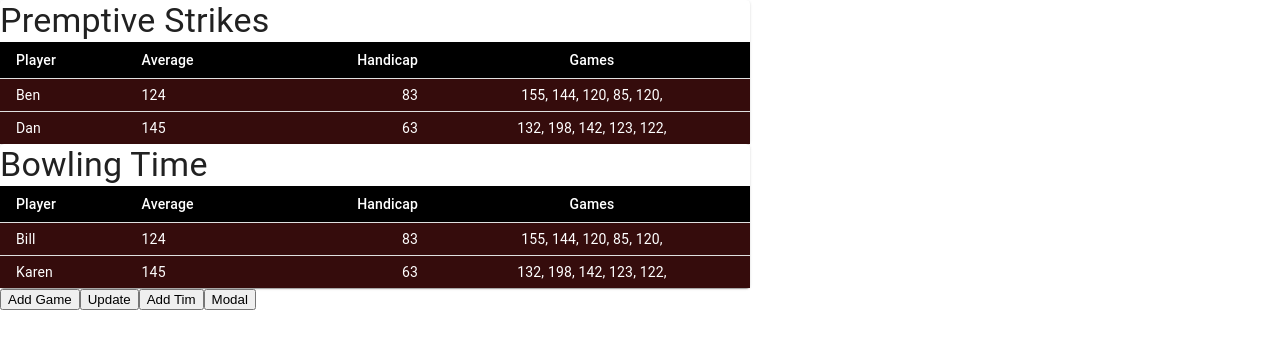
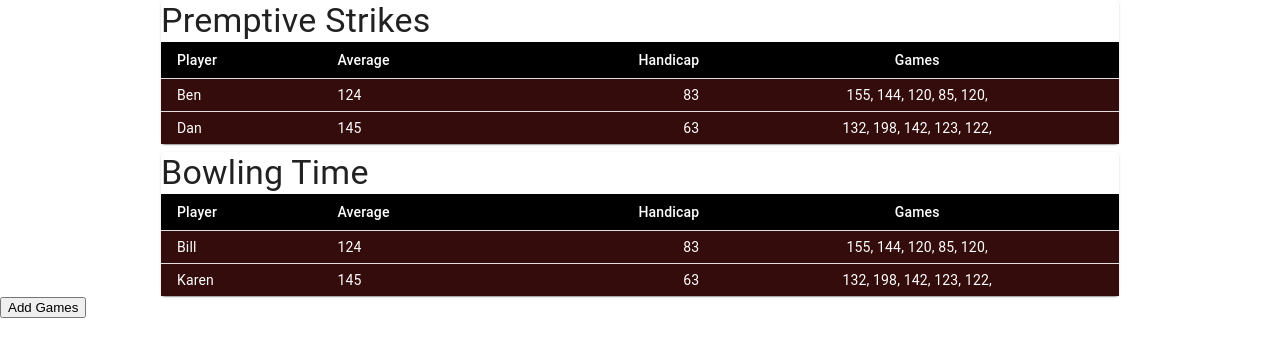
Before and after one commit to TinTooth/bowlingLeagueTracker, a React (Create React App) app in the folder bowling/: page / in a window 1280 px wide. Shown: the top 356 px of the page. Built offline with nearby package versions, Linux system fonts and the light colour scheme.

Commit message:
added grid containers for TeamTables

```diff
--- a/bowling/src/App.js
+++ b/bowling/src/App.js
@@ -7,6 +7,7 @@ import Modal from '@mui/material/Modal';
 import * as teams from "./data.json";
 import usePlayerUpdate from './usePlayerUpdate';
 import AddGames from './Components/AddGames/AddGames';
+import Grid from '@mui/material/Unstable_Grid2';
 
 function App() {
   const [data, setdata] = useState(teams);
@@ -21,19 +22,6 @@ function App() {
     },
   });
 
-  const addgame = () => {
-    console.log(data)
-    addGame(setdata,data,0,0,202);
-  }
-
-  const updateData = () => {
-    updateAll(setdata,data,0,1)
-  }
-
-  const addnewPlayer = () => {
-    addPlayer(setdata,data,0,"Tim")
-  }
-
   const handleModal = () => {
       if (modal === false) {
         setmodal(true);
@@ -46,12 +34,16 @@ function App() {
   return (
     <>
       <ThemeProvider theme = {darkTheme}>
-        <TeamTable team = {data.teams[0]}></TeamTable>
-        <TeamTable team = {data.teams[1]}></TeamTable>
-        <button onClick={addgame}>Add Game</button>
-        <button onClick={updateData}>Update</button>
-        <button onClick={addnewPlayer}>Add Tim</button>
-        <button onClick={handleModal}>Modal</button>
+      <Grid display="flex"
+    justifyContent="center"
+    alignItems="center" container rowSpacing={1} columnSpacing={{ xs: 5, sm: 1, md: 1 }}>
+        {data.teams.map((team,i)=>{
+          return (<Grid xs={4} sm={1} md={9} key={i}>
+            <TeamTable team = {data.teams[i]}></TeamTable>
+        </Grid>)
+        })}
+      </Grid>
+        <button onClick={handleModal}>Add Games</button>
       <Modal
        open={modal}
        onClose={handleModal}
--- a/bowling/src/Components/AddGames/AddGames.jsx
+++ b/bowling/src/Components/AddGames/AddGames.jsx
@@ -6,6 +6,7 @@ import Select from '@mui/material/Select';
 import InputLabel from '@mui/material/InputLabel';
 import {useState} from 'react';
 import GameInput from '../GameInput/GameInput';
+
 
 const AddGames = ({data,setData}) => {
     const [team, setteam] = useState(0);
@@ -37,7 +38,7 @@ const AddGames = ({data,setData}) => {
             })}
         </Select>
         {data.teams[team].players.map((player,i)=> {
-            return <GameInput i = {i} team = {team} data = {data} setData = {setData}></GameInput>
+            return <GameInput i = {i} team = {team} data = {data} setData = {setData}/>
         })}
       </FormControl>
 
--- a/bowling/src/Components/TeamTable/TeamTable.jsx
+++ b/bowling/src/Components/TeamTable/TeamTable.jsx
@@ -35,7 +35,7 @@ const TeamTable = ({team,data}) => {
     }
 
     return (
-        <Paper sx = {{width:'750px', minWidth: '500px'}}>
+        <Paper sx = {{width: '100%'}}>
           <Typography variant="h4">{team.name}</Typography>
         <TableContainer>
         <Table sx={{ minWidth: 650 }} size = 'small' aria-label="a dense table">
```
